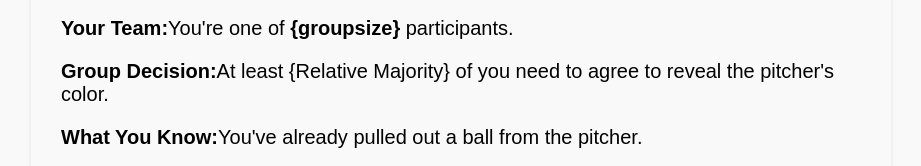
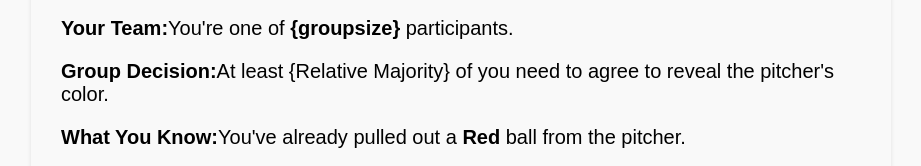
Before and after one commit to ShaniGueta/Final_Project, a website: page ExperimentCrowd.html in a window 1280 px wide. Shown: the part 1048-1214 px from the top of the page, without its empty margins (179-1100 px from the left). Drawn offline with Linux system fonts and the light colour scheme.

Commit message:
chosenColor fixing getElementsByClassName

```diff
--- a/ExperimentCrowd.html
+++ b/ExperimentCrowd.html
@@ -69,7 +69,8 @@
         const chosenColor = colors[Math.floor(Math.random() * colors.length)];
 
         // Update the content of the HTML element with the chosen color
-        document.getElementsByClassName('chosenColor').innerText = chosenColor;
+        document.getElementsByClassName('chosenColor')[0].innerText = chosenColor;
+
 
         // Set the value of the hidden input for chosenColor
         document.getElementById('hiddenChosenColor').value = chosenColor;
```
